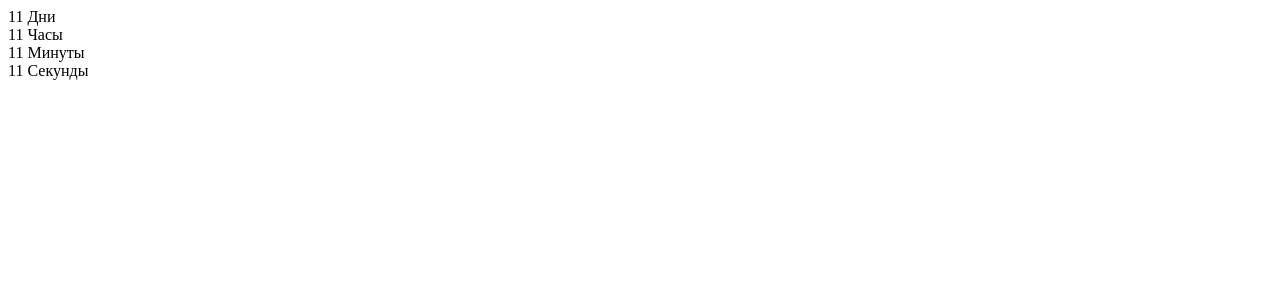
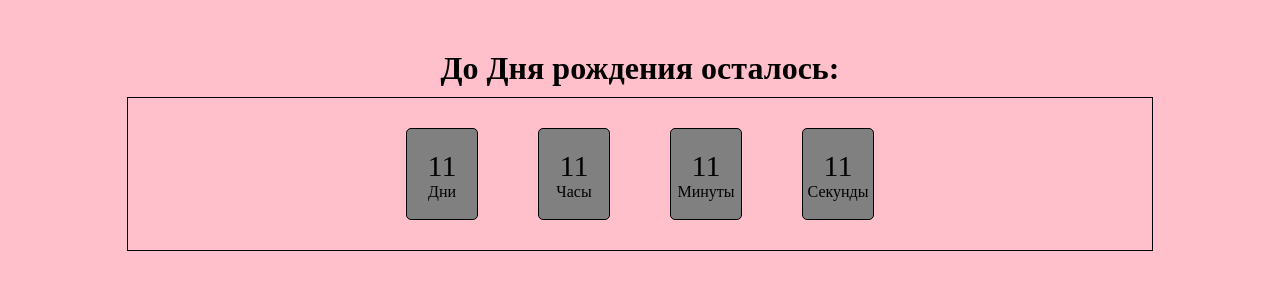
Before and after one commit to SvetlanaMerkurieva/goit-js-hw-11-timer, a plain HTML site: page index.html in a window 1280 px wide. Drawn offline with Linux system fonts and the light colour scheme.

Commit message:
Добавляет стили

```diff
--- a/index.html
+++ b/index.html
@@ -5,8 +5,10 @@
     <meta http-equiv="X-UA-Compatible" content="IE=edge">
     <meta name="viewport" content="width=device-width, initial-scale=1.0">
     <title>Таймер</title>
+    <link rel="stylesheet" href="./styles.css"
 </head>
 <body>
+    <h1 class="title">До Дня рождения осталось:</h1>
     <div class="timer" id="timer-1">
         <div class="field">
             <span class="value" data-value="days">11</span>
--- /dev/null
+++ b/styles.css
@@ -0,0 +1,35 @@
+* {
+  margin: 0;
+  padding: 0;
+}
+body {
+  background-color: pink;
+  color: black;
+}
+.title {
+  text-align: center;
+  margin-top: 50px;
+}
+.timer {
+  margin: 10px auto;
+  display: flex;
+  width: 80%;
+  justify-content: center;
+  border: 1px solid black;
+  /*padding: 100%;*/
+}
+.field {
+  width: 30px;
+  height: 50px;
+  display: flex;
+  flex-flow: column;
+  align-items: center;
+  border: 1px solid black;
+  border-radius: 5px;
+  background-color: gray;
+  padding: 20px;
+  margin: 30px;
+}
+.value {
+  font-size: 30px;
+}*/
```
